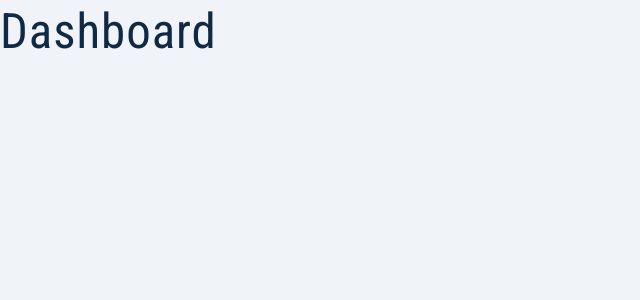
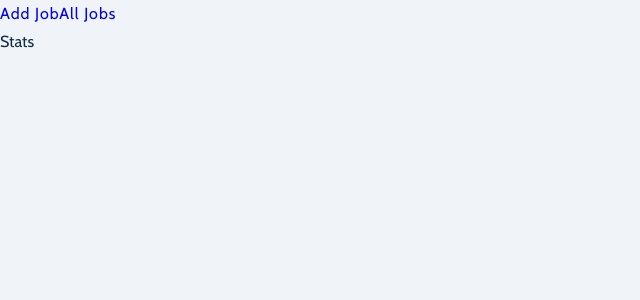
Before and after one commit to KlevertonOliveira/Jobify-MERN, a React (Vite) app in the folder client/: page / in a window 1280 px wide. Shown: the top 300 px of the page, without its empty margins (0-640 px from the left). Built offline with nearby package versions, Linux system fonts and the light colour scheme; sample sign-in values are in the browser's storage.

Commit message:
feat(client): add Dashboard nested pages and protected route page
Removes old Dashboard page and creates a Dashboard folder with a nesting page structure using
react-router-dom v6. Also, implements protected route page to only allow access to dashboard pages
if user is logged in.

```diff
--- a/client/src/App.tsx
+++ b/client/src/App.tsx
@@ -1,12 +1,22 @@
 import { BrowserRouter, Route, Routes } from 'react-router-dom';
-import { Dashboard, Error, Landing, Register } from './pages';
+import { Error, Landing, ProtectedRoute, Register } from './pages';
+import { AddJob, AllJobs, Profile, SharedLayout, Stats } from './pages/Dashboard';
 
 export function App() {
 
   return (
     <BrowserRouter>
       <Routes>
-        <Route path='/' element={<Dashboard />} />
+        <Route path='/' element={
+          <ProtectedRoute>
+            <SharedLayout />
+          </ProtectedRoute>
+        }>
+          <Route index element={<Stats />} />
+          <Route path='add-job' element={<AddJob />} />
+          <Route path='all-jobs' element={<AllJobs />} />
+          <Route path='profile' element={<Profile />} />
+        </Route>
         <Route path='/landing' element={<Landing />} />
         <Route path='/register' element={<Register />} />
         <Route path='*' element={<Error />} />
--- a/client/src/pages/Dashboard.tsx
+++ /dev/null
@@ -1,6 +0,0 @@
-export function Dashboard() {
-
-  return (
-    <h1>Dashboard</h1>
-  )
-}
--- /dev/null
+++ b/client/src/pages/Dashboard/AddJob.tsx
@@ -0,0 +1,5 @@
+export default function AddJob() {
+  return (
+    <div>AddJob</div>
+  )
+}
--- /dev/null
+++ b/client/src/pages/Dashboard/AllJobs.tsx
@@ -0,0 +1,5 @@
+export default function AllJobs() {
+  return (
+    <div>AllJobs</div>
+  )
+}
--- /dev/null
+++ b/client/src/pages/Dashboard/Profile.tsx
@@ -0,0 +1,5 @@
+export default function Profile() {
+  return (
+    <div>Profile</div>
+  )
+}
--- /dev/null
+++ b/client/src/pages/Dashboard/SharedLayout.tsx
@@ -0,0 +1,14 @@
+import { Link, Outlet } from 'react-router-dom'
+import Wrapper from '../../assets/wrappers/SharedLayout'
+
+export default function SharedLayout() {
+  return (
+    <Wrapper>
+      <nav>
+        <Link to='add-job'>Add Job</Link>
+        <Link to='all-jobs'>All Jobs</Link>
+      </nav>
+      <Outlet />
+    </Wrapper>
+  )
+}
--- /dev/null
+++ b/client/src/pages/Dashboard/Stats.tsx
@@ -0,0 +1,5 @@
+export default function Stats() {
+  return (
+    <div>Stats</div>
+  )
+}
--- /dev/null
+++ b/client/src/pages/Dashboard/index.ts
@@ -0,0 +1,13 @@
+import AddJob from './AddJob';
+import AllJobs from './AllJobs';
+import Profile from './Profile';
+import SharedLayout from './SharedLayout';
+import Stats from './Stats';
+
+export {
+  AddJob,
+  AllJobs,
+  Profile,
+  SharedLayout,
+  Stats
+};
--- /dev/null
+++ b/client/src/pages/ProtectedRoute.tsx
@@ -0,0 +1,12 @@
+import { Navigate } from 'react-router-dom';
+import { useAppContext } from '../contexts/appContext';
+
+export default function ProtectedRoute({ children }: { children: JSX.Element }) {
+  const { state: { user } } = useAppContext();
+
+  if (!user) {
+    return <Navigate to='/landing' />
+  }
+
+  return children;
+}
--- a/client/src/pages/index.tsx
+++ b/client/src/pages/index.tsx
@@ -1,11 +1,11 @@
-import { Dashboard } from './Dashboard';
 import { Error } from './Error';
 import { Landing } from './Landing';
+import ProtectedRoute from './ProtectedRoute';
 import { Register } from './Register';
 
 export {
-  Dashboard,
   Landing,
   Register,
   Error,
+  ProtectedRoute
 };
```
